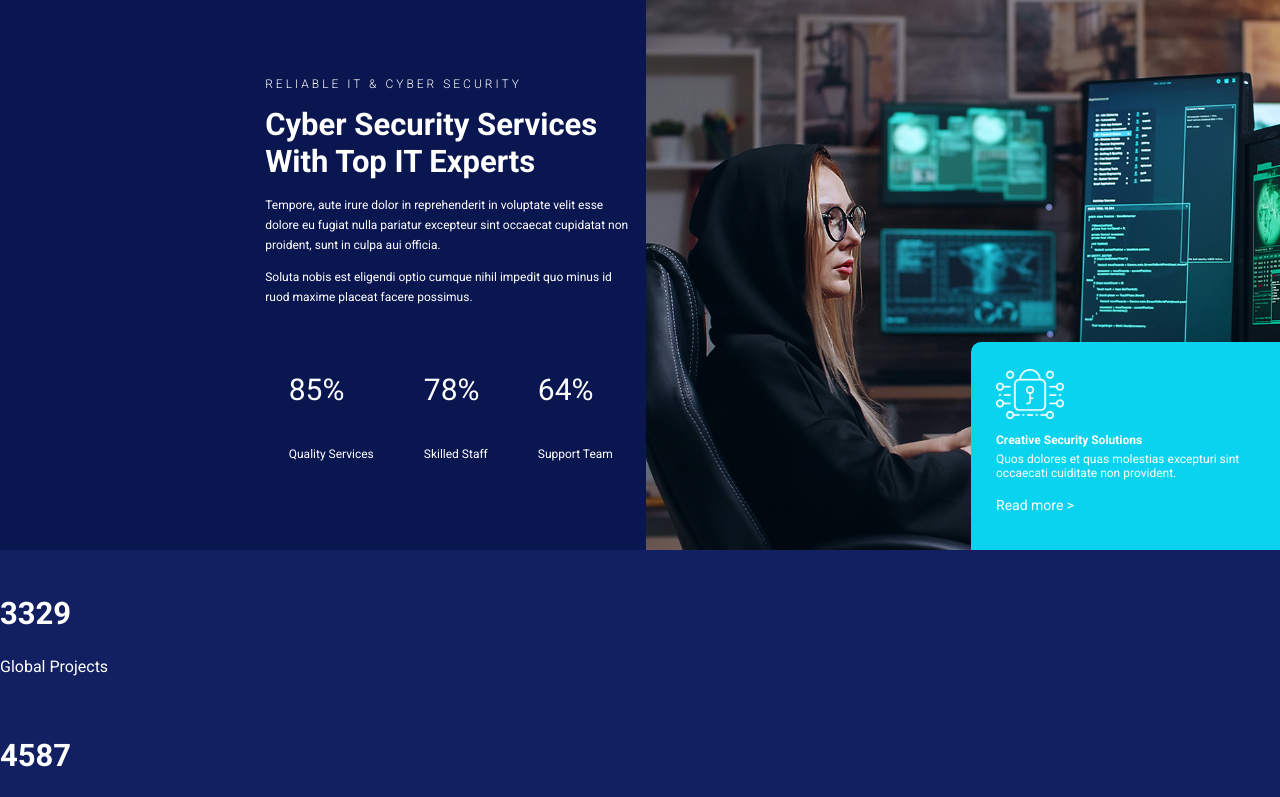
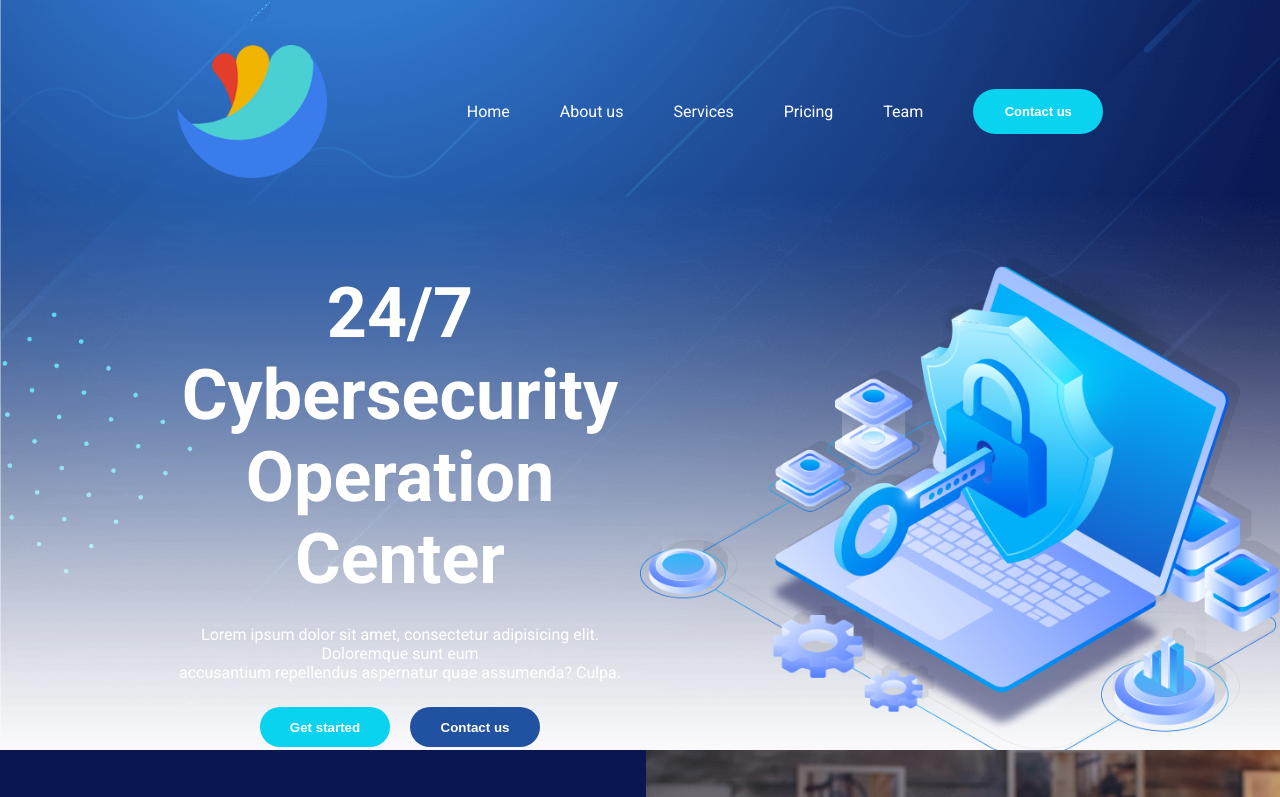
Before and after one commit to Michnowicz/ROMAN_ALEKSANDER_MOLENSTARS, a plain HTML site: page index.html in a window 1280 px wide. Shown: the top 797 px of the page. Drawn offline with Linux system fonts and the light colour scheme.

Commit message:
managing merge error

```diff
--- a/CSS/style.css
+++ b/CSS/style.css
@@ -16,6 +16,129 @@ h3 {
     font-weight: lighter;
     letter-spacing: 3px;
 }
+
+
+
+
+
+
+.sec1{
+    background: url(./../Assets/images/banner-overlay-img.png) no-repeat;
+    background-size: cover;
+    display: flex;
+    flex-direction: column;
+    gap: 80px;
+    height: 750px;
+    width: 100%;
+
+}
+
+.sec1Top{
+    padding-top: 45px;
+    display: flex;
+    flex-direction: row;
+    justify-content: center;
+    align-items: center;
+    gap: 140px;
+}
+
+.sec1Top>img{
+    width: 150px;
+    height: 132.75px;
+}
+
+.sec1Navbar{
+    display: flex;
+    gap: 50px;
+
+}
+
+.sec1Navbar>a{
+    display: flex;
+    justify-content: center;
+    align-items: center;
+    outline: none;
+    text-decoration: none;
+    color: white;
+
+}
+
+.sec1Navbar>button{
+    background-color: #0ad3ef;
+    height: 45px;
+    width: 130px;
+    color: white;
+    border: none;
+    border-radius: 25px;
+    font-size: 13px;
+    font-weight: bolder;
+}
+
+.sec1Bottom{
+    display: flex;
+    justify-content: center;
+    align-items: center;
+    width: 100%;
+
+}
+
+.sec1BottomLeft>h1{
+    color: white;
+    font-size: 70px;
+    font-weight: bolder;
+    text-align: center;
+    padding: 0;
+    margin: 0;
+}
+
+.sec1BottomLeft{
+    margin-left: 160px;
+    display: flex;
+    flex-direction: column;
+    gap: 25px;
+    width: 50%;
+}
+.sec1BottomLeft>p{
+    padding: 0;
+    margin: 0;
+    text-align: center;
+    color: white;
+}
+
+.sec1BottomRight{
+
+    padding: 0;
+    margin: 0;
+    width: 50%;
+}
+
+.sec1DoubleButton{
+    display: flex;
+    justify-content: center;
+    align-items: center;
+    gap: 20px;
+}
+
+.sec1GetStarted{
+    border: none;
+    background-color: #0ad3ef;
+    height: 40px;
+    width: 130px;
+    border-radius: 25px;
+    color: white;
+    font-weight: bolder;
+}
+
+.sec1ContactUs{
+    border: none;
+    background-color: #2152a1;
+    height: 40px;
+    width: 130px;
+    border-radius: 25px;
+    color: white;
+    font-weight: bolder;
+}
+
 
 
 
--- a/index.html
+++ b/index.html
@@ -15,6 +15,42 @@
 
 
     <body>
+        <section class="sec1">
+            <div class="sec1Top">
+
+                    <img src="./Assets/images/logo-img.png" alt="" >
+
+
+                <div class="sec1Navbar">
+
+                    <a href="">Home</a>
+                    <a href="">About us</a>
+                    <a href="">Services</a>
+                    <a href="">Pricing</a>
+                    <a href="">Team</a>
+                    <button>Contact us</button>
+                </div>
+
+            </div>
+
+            <div class="sec1Bottom">
+                <div class="sec1BottomLeft">
+                    <h1>24/7 Cybersecurity <br> Operation Center</h1>
+                    <p>Lorem ipsum dolor sit amet, consectetur adipisicing elit.
+                        Doloremque sunt eum <br> accusantium  repellendus aspernatur quae assumenda? Culpa.</p>
+                    <div class="sec1DoubleButton">
+                        <button class="sec1GetStarted">Get started</button>
+                        <button class="sec1ContactUs">Contact us</button>
+                    </div>
+                    </div>
+                <div class="sec1BottomRight">
+                    <img src="./Assets/images/banner-right-img.png  " width="650px" height="500px" alt="">
+                </div>
+            </div>
+         </section>
+
+
+
         <section id="sec6">
             <div id="mainCont6">
                 <div id="mainText6">
```
